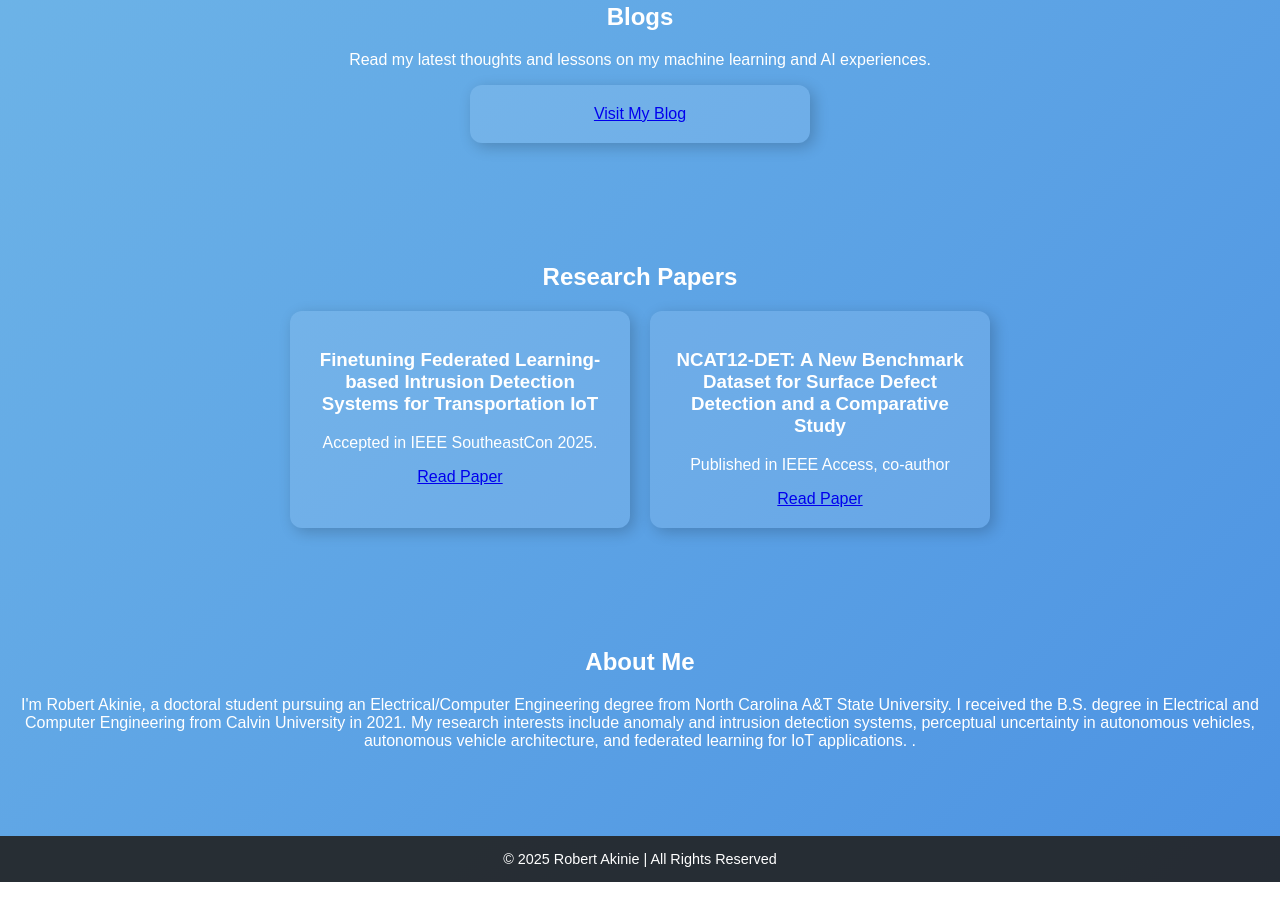
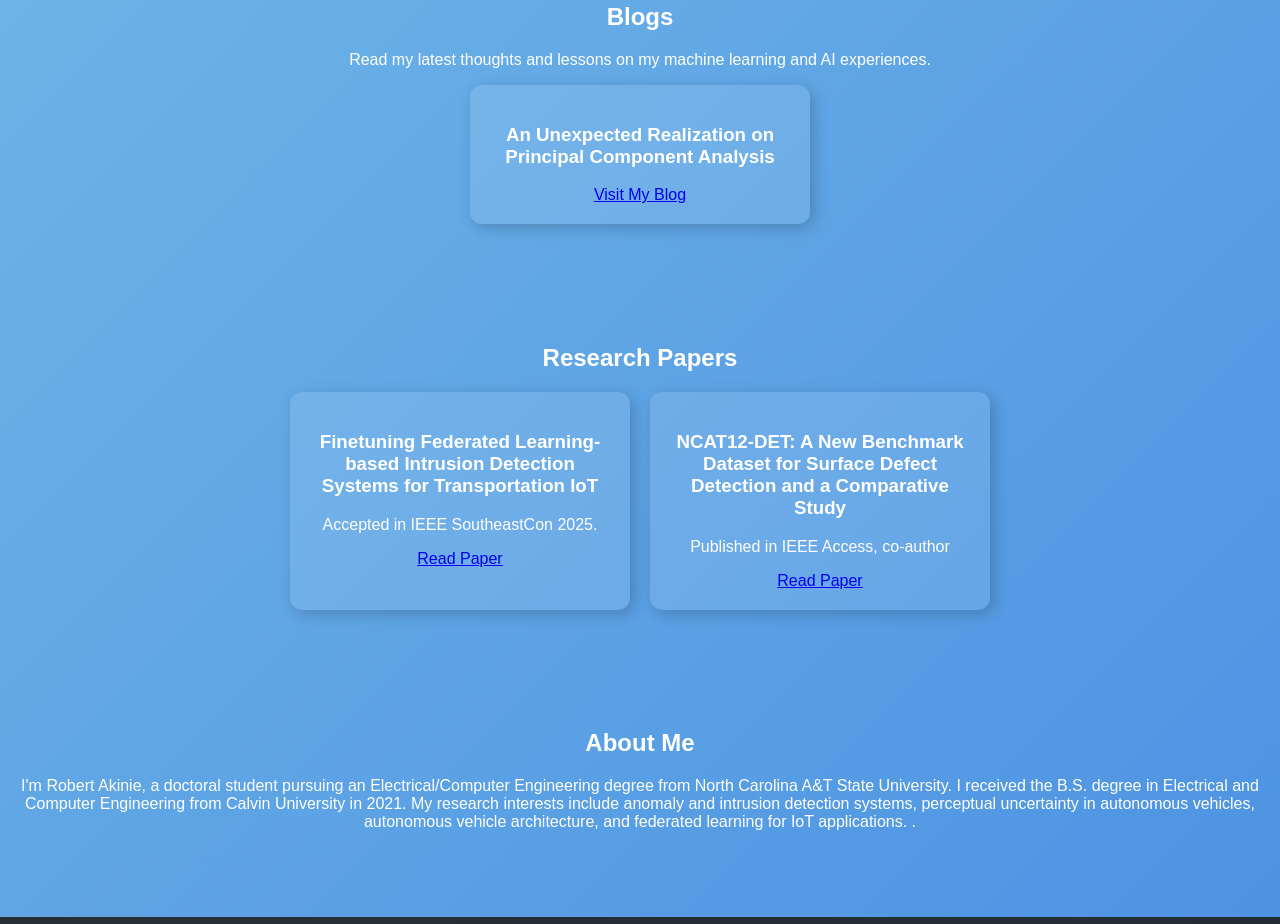
Before and after one commit to rlakinie/rlakinie.github.io, a plain HTML site: page index.html in a window 1280 px wide. Shown: the part 917-1841 px from the top of the page. Before the commit the page ends 1799 px from the top, so only its background shows below. Drawn offline with Linux system fonts and the light colour scheme.

Commit message:
Update index.html

```diff
--- a/index.html
+++ b/index.html
@@ -132,6 +132,7 @@
         <p>Read my latest thoughts and lessons on my machine learning and AI experiences.</p>
         <div class="container">
             <div class="card">
+                <h3>An Unexpected Realization on Principal Component Analysis </h3>
                 <a href="https://medium.com/@rlakinie/f42e73d78218">Visit My Blog</a>
             </div>
         </div>
```
